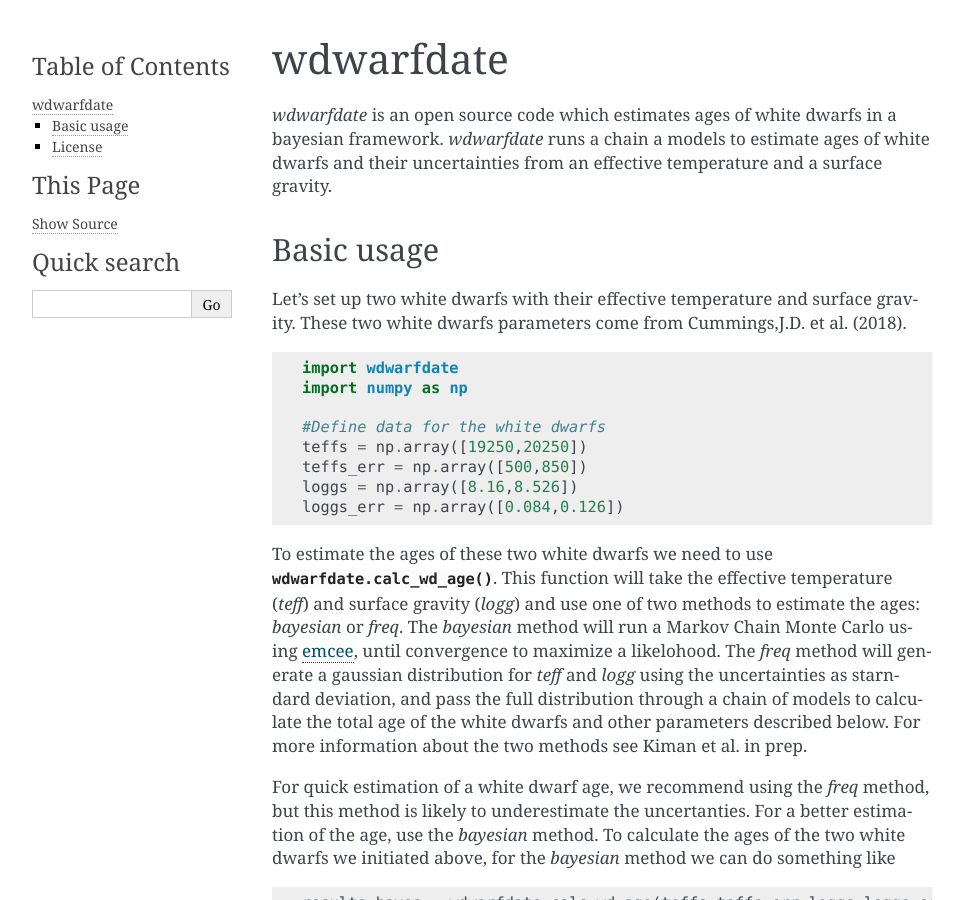
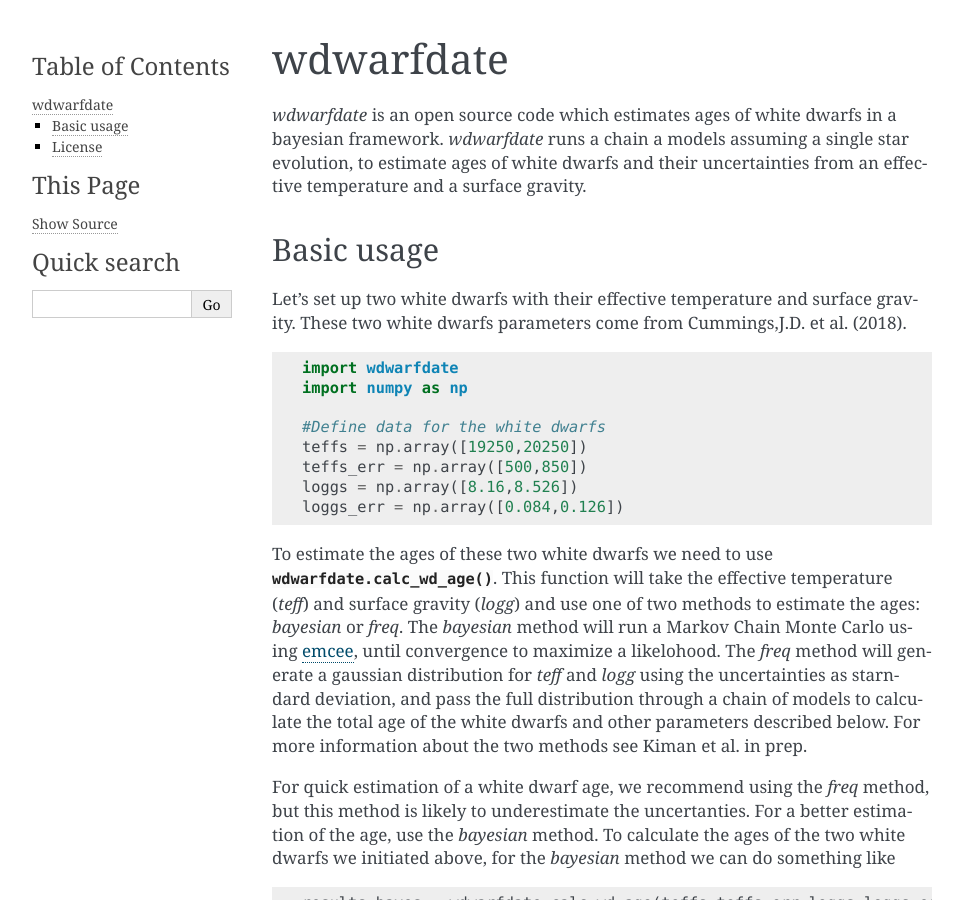
Before and after one commit to rkiman/wdwarfdate, a Sphinx documentation site: the page built from docs/source/index.rst, in a window 1280 px wide and 900 px high. Shown: the whole window, without its empty margins (148-1111 px from the left). Built offline with Sphinx 7.4.7, drawn with Linux system fonts in a browser that asks for light colours.

```diff
--- a/docs/source/index.rst
+++ b/docs/source/index.rst
@@ -2,7 +2,7 @@
 wdwarfdate
 ==========
 
-*wdwarfdate* is an open source code which estimates ages of white dwarfs in a bayesian framework. *wdwarfdate* runs a chain a models to estimate ages of white dwarfs and their uncertainties from an effective temperature and a surface gravity.
+*wdwarfdate* is an open source code which estimates ages of white dwarfs in a bayesian framework. *wdwarfdate* runs a chain a models assuming a single star evolution, to estimate ages of white dwarfs and their uncertainties from an effective temperature and a surface gravity.
 
 .. Contents:
 
```
Also changed, not shown: docs/source/tutorials/bayesian_method.ipynb, docs/source/tutorials/freq_method.ipynb, docs/source/tutorials/results/teff_19250_logg_8.16_feh_p0.00_vvcrit_0.0_DA_Cummings_2018_MIST_corner_plot.png, docs/source/tutorials/results/teff_19250_logg_8.16_feh_p0.00_vvcrit_0.0_DA_Cummings_2018_MIST_corr_time.png, docs/source/tutorials/results/teff_19250_logg_8.16_feh_p0.00_vvcrit_0.0_DA_Cummings_2018_MIST_distributions.png, docs/source/tutorials/results/teff_19250_logg_8.16_feh_p0.00_vvcrit_0.0_DA_Cummings_2018_MIST_walkers.png, docs/source/tutorials/results/teff_20250_logg_8.526_feh_p0.00_vvcrit_0.0_DA_Cummings_2018_MIST_corner_plot.png, docs/source/tutorials/results/teff_20250_logg_8.526_feh_p0.00_vvcrit_0.0_DA_Cummings_2018_MIST_corr_time.png, docs/source/tutorials/results/teff_20250_logg_8.526_feh_p0.00_vvcrit_0.0_DA_Cummings_2018_MIST_distributions.png, docs/source/tutorials/results/teff_20250_logg_8.526_feh_p0.00_vvcrit_0.0_DA_Cummings_2018_MIST_walkers.png.
